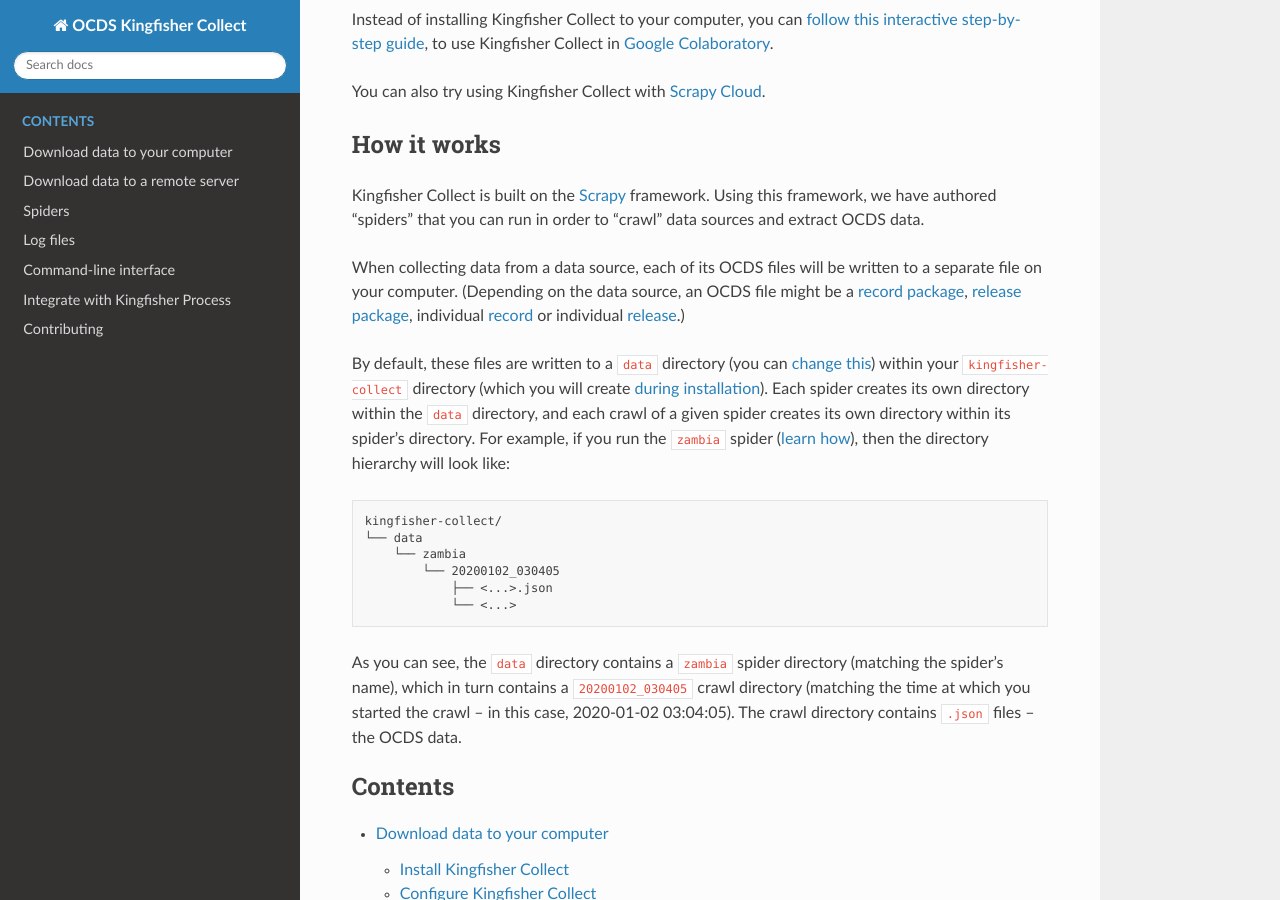
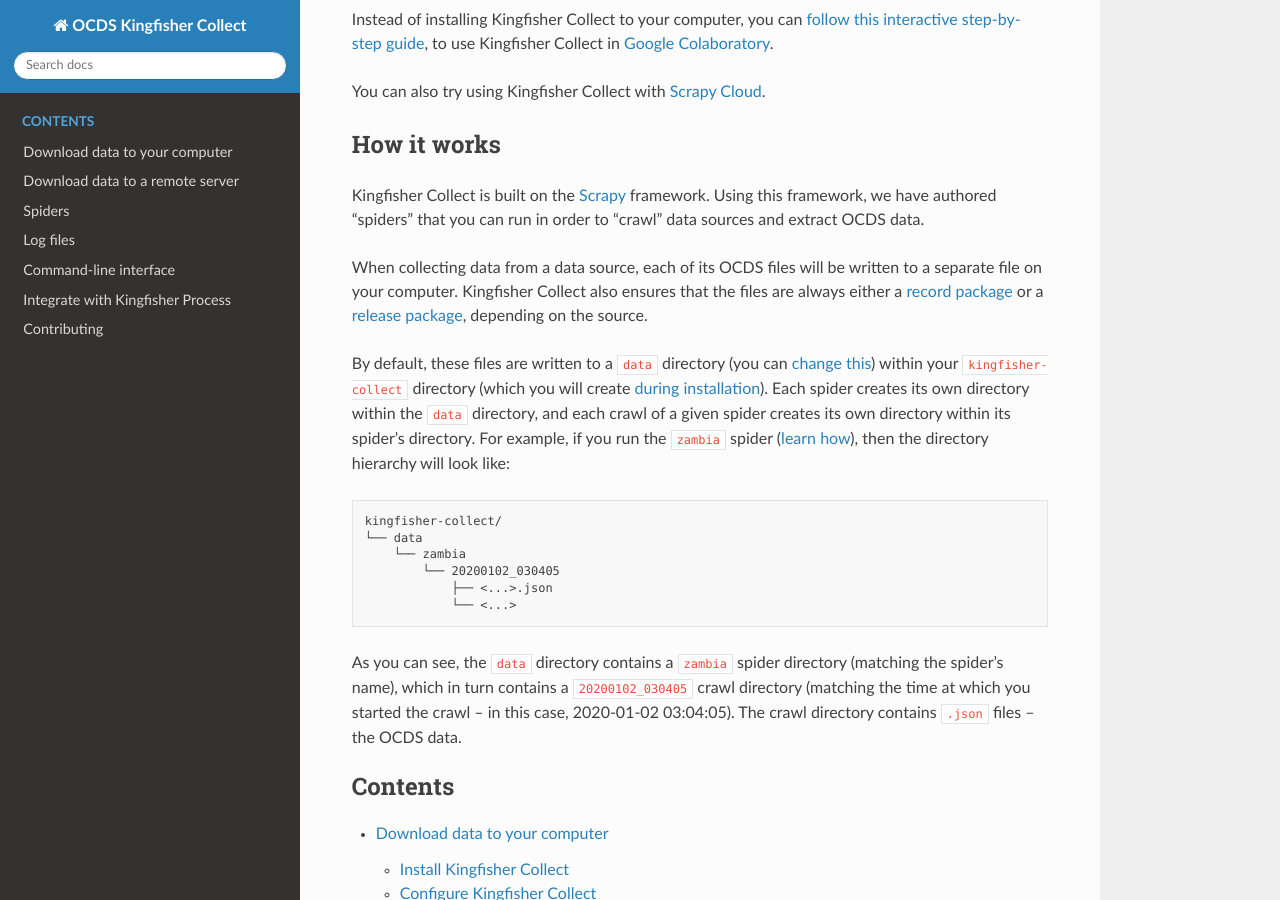
Before and after one commit to open-contracting/kingfisher-collect, a Sphinx documentation site: the page built from docs/index.rst, in a window 1280 px wide and 900 px high, scrolled down 464 px. Built offline with Sphinx 7.4.7 and the Read the Docs theme 2.0.0, drawn with Linux system fonts in a browser that asks for light colours.

Commit message:
docs: Clarify Kingfisher Collect ensures the data is a release or record package
Signed-off-by: Yohanna Lisnichuk <yohanitalisnichuk@gmail.com>

```diff
--- a/docs/index.rst
+++ b/docs/index.rst
@@ -20,7 +20,7 @@
 
 Kingfisher Collect is built on the `Scrapy <https://scrapy.org/>`_ framework. Using this framework, we have authored "spiders" that you can run in order to "crawl" data sources and extract OCDS data.
 
-When collecting data from a data source, each of its OCDS files will be written to a separate file on your computer. (Depending on the data source, an OCDS file might be a `record package <https://standard.open-contracting.org/latest/en/schema/record_package/>`__, `release package <https://standard.open-contracting.org/latest/en/schema/release_package/>`__, individual `record <https://standard.open-contracting.org/latest/en/schema/records_reference/>`__ or individual `release <https://standard.open-contracting.org/latest/en/schema/reference/>`__.)
+When collecting data from a data source, each of its OCDS files will be written to a separate file on your computer. Kingfisher Collect also ensures that the files are always either a `record package <https://standard.open-contracting.org/latest/en/schema/record_package/>`__ or a `release package <https://standard.open-contracting.org/latest/en/schema/release_package/>`__, depending on the source.
 
 By default, these files are written to a ``data`` directory (you can :ref:`change this<configure>`) within your ``kingfisher-collect`` directory (which you will create :ref:`during installation<install>`). Each spider creates its own directory within the ``data`` directory, and each crawl of a given spider creates its own directory within its spider's directory. For example, if you run the ``zambia`` spider (:ref:`learn how<collect-data>`), then the directory hierarchy will look like:
 
```
